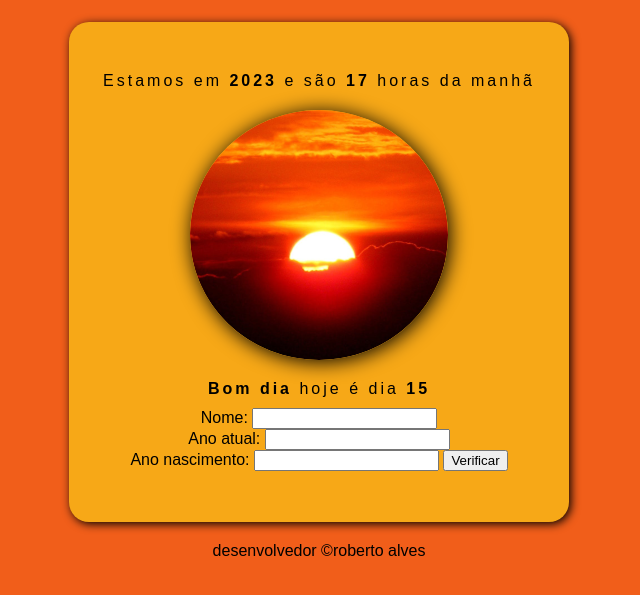
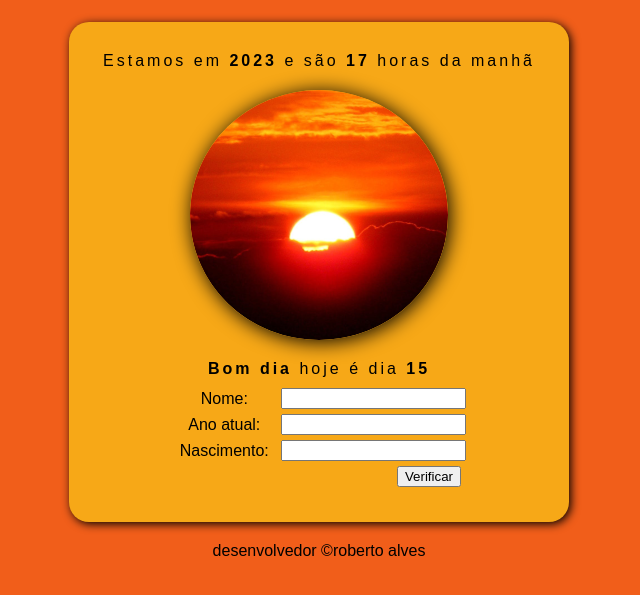
Before and after one commit to robertoalvs/Java-Script-revisao, a PHP site: page / in a window 1280 px wide. Shown: the part 58-653 px from the top of the page, without its empty margins (321-961 px from the left). Run offline with PHP 8.4, Linux system fonts and the light colour scheme.

Commit message:
atualização

```diff
--- a/teste.if/css/css.css
+++ b/teste.if/css/css.css
@@ -68,9 +68,24 @@ form {
 
 }
 
+label {
+
+    width: 105px;
+    display: inline-block;
+    text-align: center;
+    vertical-align: middle;
+}
+
+
+.botao {
+
+    margin-bottom: 5px;
+    margin-left: 220px;
+}
+
 input {
 
-
+    margin-bottom: 5px;
 }
 
 
--- a/teste.if/index.html
+++ b/teste.if/index.html
@@ -29,12 +29,16 @@
 
                <form action="" method="post">
 
-                Nome: <input type="text" name="nome" id="inome"> <br>
+                    <label for="inome"> Nome: </label>
+                    <input type="text" name="nome" id="inome">     <br>
 
-                Ano atual: <input type="number" name="year" id="iyear"> <br>
+                    <label for="iyear"> Ano atual: </label>
+                    <input type="number" name="year"   id="iyear"> <br>
 
-                Ano nascimento: <input type="number" name="nasc" id="inasc">
-                <input type="button" value="Verificar">
+                    <label for="inasc">Nascimento: </label>
+                     <input type="number" name="nasc" id="inasc"> <br>
+
+                    <input class="botao" type="button" value="Verificar">
 
                </form>
 
--- a/teste.if/java/index.js
+++ b/teste.if/java/index.js
@@ -25,7 +25,7 @@ function verificar() {
 
    } else
 
-        if (hora >= 12 && hora <= 18) {
+            if (hora >= 12 && hora <= 18) {
 
         foto.src = "./img/tarde.png"
         document.body.style.background = 'rgb(241, 94, 26)'
```
